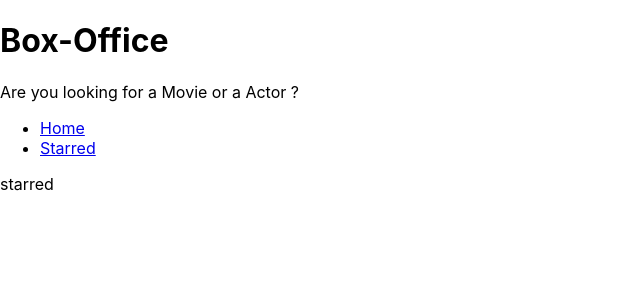
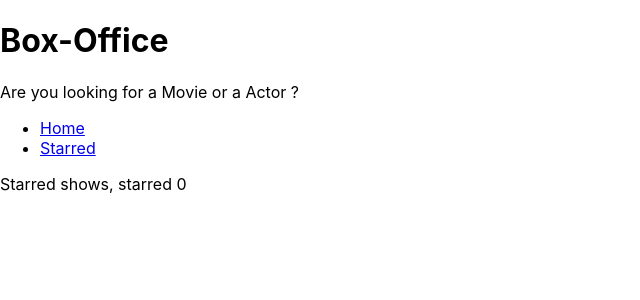
Before and after one commit to Its-kushal/Box-Office-R, a React (Create React App) app: page /starred in a window 1280 px wide. Shown: the top 300 px of the page, without its empty margins (0-640 px from the left). Built offline with nearby package versions, Linux system fonts and the light colour scheme.

Commit message:
created useStarredShows custom hook. placed useStarredShows logic in a seperate file. tell user that wether show is starred or not

```diff
--- a/src/components/shows/ShowCard.jsx
+++ b/src/components/shows/ShowCard.jsx
@@ -1,4 +1,4 @@
-const ShowCard = ({ name, image, summary, id, onStarMeClicked }) => {
+const ShowCard = ({ name, image, summary, id, onStarMeClicked, isStarred }) => {
    const summaryStripped = summary
       ? summary.split(' ').slice(0, 10).join(' ').replace(/<.+?>/g, '')
       : 'No description';
@@ -14,7 +14,7 @@ const ShowCard = ({ name, image, summary, id, onStarMeClicked }) => {
                Read more
             </a>
             <button type="button" onClick={() => onStarMeClicked(id)}>
-               Star me
+               { isStarred ? 'Unstar me' : 'Star me' }
             </button>
          </div>
       </div>
--- a/src/components/shows/ShowGrid.jsx
+++ b/src/components/shows/ShowGrid.jsx
@@ -1,40 +1,8 @@
-import { useEffect, useReducer } from 'react';
 import ShowCard from './ShowCard';
-
-const usePersistedReducer = (reducer, initialState, localStorageKey) => {
-   const [state, dispatch] = useReducer(reducer, initialState, initial => {
-      const persistedValue = localStorage.getItem(localStorageKey);
-
-      return persistedValue ? JSON.parse(persistedValue) : initial;
-   });
-
-   useEffect(() => {
-      localStorage.setItem(localStorageKey, JSON.stringify(state));
-   }, [state, localStorageKey]);
-
-   return [state, dispatch];
-};
-
-const starredShowsReducer = (currentStarred, action) => {
-   switch (action.type) {
-      case 'STAR':
-         return currentStarred.concat(action.showId);
-      case 'UNSTAR':
-         return currentStarred.filter(showId => showId !== action.showId);
-      default:
-         return currentStarred;
-   }
-};
+import { useStarredShows } from '../../lib/useStarredShows';
 
 const ShowGrid = ({ shows }) => {
-   const [starredShows, dispatchStarred] = usePersistedReducer(
-      starredShowsReducer,
-      [],
-      'starredShows'
-   );
-
-   console.log({ starredShows });
-
+   const [starredShows, dispatchStarred] = useStarredShows();
    const onStarMeClicked = showId => {
       const isStarred = starredShows.includes(showId);
 
@@ -59,6 +27,7 @@ const ShowGrid = ({ shows }) => {
                }
                summary={data.show.summary}
                onStarMeClicked={onStarMeClicked}
+               isStarred={starredShows.includes(data.show.id)}
             />
          ))}
       </div>
--- /dev/null
+++ b/src/lib/useStarredShows.js
@@ -0,0 +1,30 @@
+import { useReducer, useEffect } from "react";
+
+const usePersistedReducer = (reducer, initialState, localStorageKey) => {
+    const [state, dispatch] = useReducer(reducer, initialState, initial => {
+       const persistedValue = localStorage.getItem(localStorageKey);
+
+       return persistedValue ? JSON.parse(persistedValue) : initial;
+    });
+
+    useEffect(() => {
+       localStorage.setItem(localStorageKey, JSON.stringify(state));
+    }, [state, localStorageKey]);
+
+    return [state, dispatch];
+ };
+
+ const starredShowsReducer = (currentStarred, action) => {
+    switch (action.type) {
+       case 'STAR':
+          return currentStarred.concat(action.showId);
+       case 'UNSTAR':
+          return currentStarred.filter(showId => showId !== action.showId);
+       default:
+          return currentStarred;
+    }
+ };
+
+ export const useStarredShows = () => {
+    return usePersistedReducer(starredShowsReducer, [], 'starredShows');
+ }
--- a/src/pages/Starred.jsx
+++ b/src/pages/Starred.jsx
@@ -1,7 +1,11 @@
 // import { Link } from "react-router-dom";
 
+import { useStarredShows } from "../lib/useStarredShows";
+
 const Starred = () => {
-   return <div>starred</div>;
+   const [ starredShows ] = useStarredShows();
+
+   return <div>Starred shows, starred {starredShows.length}</div>
 };
 
 export default Starred;
```
